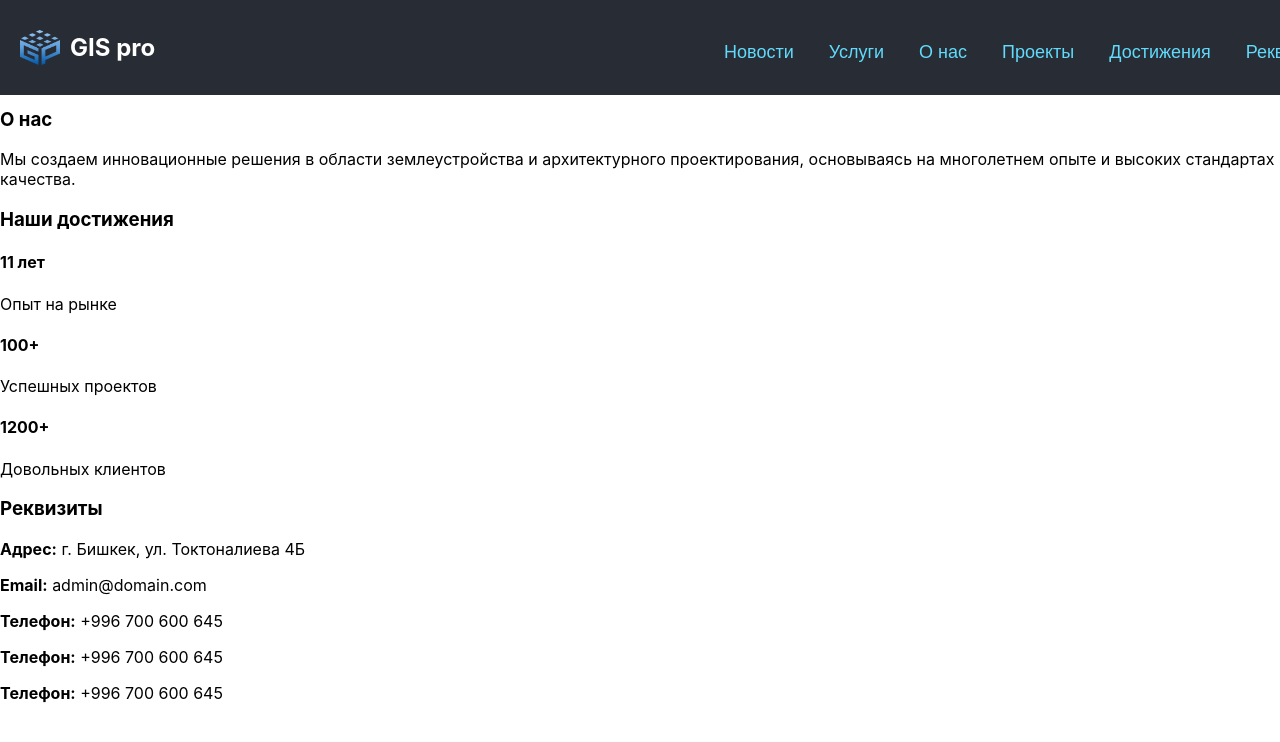
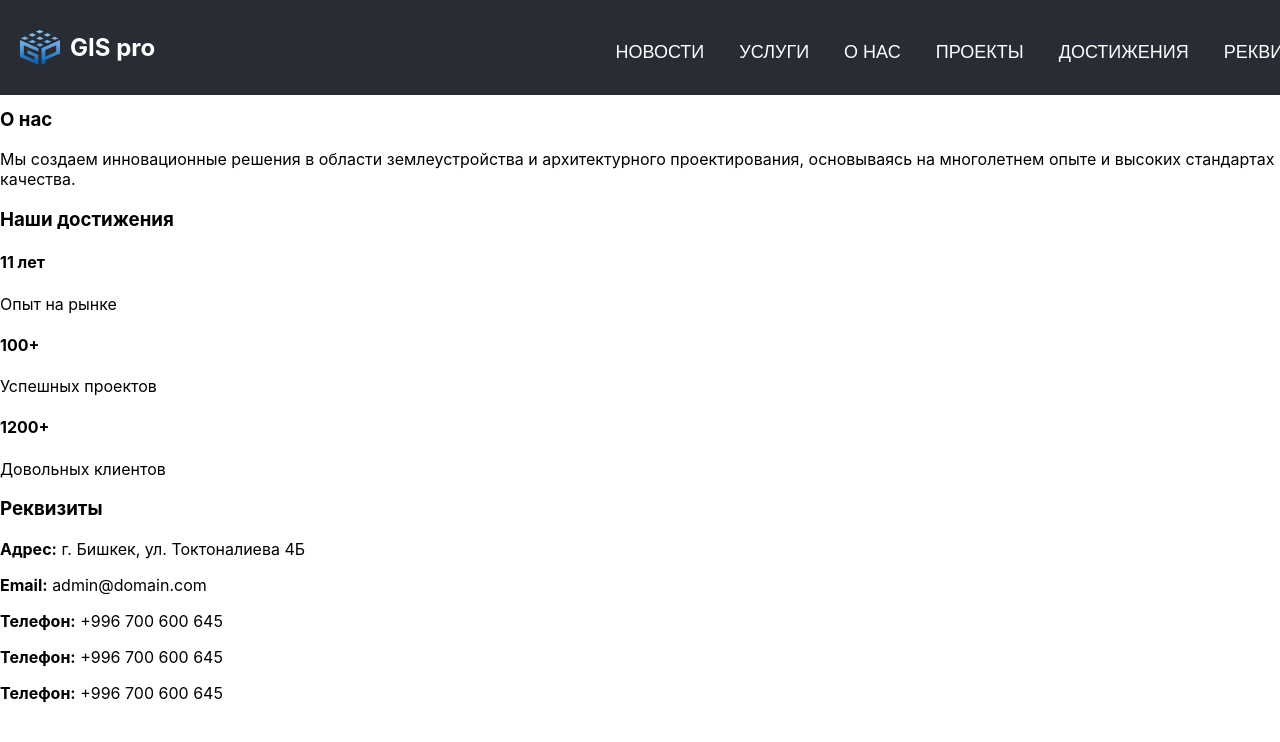
Before and after one commit to nuray12345/app, a React (Create React App) app: page / in a window 1280 px wide. Shown: the top 742 px of the page. Built offline with nearby package versions, Linux system fonts and the light colour scheme.

Commit message:
добавила стилизацию для кнопок😎. ты баэль пока улучшай, я займусь паралаксом

```diff
--- a/src/front/components/Button/Button.jsx
+++ b/src/front/components/Button/Button.jsx
@@ -10,5 +10,4 @@ const Button = ({ children, onClick }) => {
     );
 };
 
-// Экспорт компонента
 export default Button;
--- a/src/front/components/Button/Button.sass
+++ b/src/front/components/Button/Button.sass
@@ -1,77 +1,20 @@
-// $primary-color: #252A2E;
-// $secondary-color: #DAA520;
-// $hover-color: #f3b73d;
+.button
+  background: none
+  border: none
+  color: white
+  font-size: 18px
+  font-weight: 500
+  text-transform: uppercase
+  cursor: pointer
+  transition: color 0.3s ease, transform 0.3s ease
 
-// @mixin button-style {
-//   padding: 10px;
-//   border: none;
-//   border-radius: 5px;
-//   cursor: pointer;
-//   font-size: 16px;
-//   transition: 0.3s;
-// }
+  &:hover
+    color: goldenrod
+    transform: scale(1.05)
 
-// .button {
-//   background: none;
-//   border: none;
-//   color: inherit;
-//   text-decoration: underline;
-//   font-size: inherit;
-//   cursor: pointer;
-//   padding: 0;
-//   transition: color 0.3s;
+  &:focus
+    outline: none
+    box-shadow: 0 0 0 3px rgba(97, 218, 251, 0.5)
 
-//   &:hover {
-//     color: $hover-color;
-//   }
-// }
-
-// .contact-form-container {
-//   background: $primary-color;
-//   color: white;
-//   padding: 40px;
-//   text-align: center;
-
-//   h3 {
-//     margin-bottom: 20px;
-//   }
-
-//   form {
-//     max-width: 500px;
-//     margin: 0 auto;
-//     display: flex;
-//     flex-direction: column;
-//     gap: 15px;
-//   }
-
-//   input,
-//   textarea {
-//     width: 100%;
-//     padding: 10px;
-//     border: none;
-//     border-radius: 5px;
-//   }
-
-//   button {
-//     background: $secondary-color;
-//     color: $primary-color;
-//     @include button-style;
-
-//     &:hover {
-//       background: $hover-color;
-//     }
-//   }
-// }
-
-// .social-buttons {
-//   background-color: $primary-color;
-//   @include flex-center;
-//   gap: 15px;
-// }
-
-// .social-buttons {
-//     height: auto;
-// }
-// .social-01 {
-//     height: auto;
-// }
+  &:active
+    transform: scale(0.98)
--- a/src/front/components/Header/Header.jsx
+++ b/src/front/components/Header/Header.jsx
@@ -5,7 +5,7 @@ import './Header.sass';
 export default function Header() {
     // Объявляем функцию handleClick
     const handleClick = (type) => {
-        console.log(type); // Можешь заменить на нужную логику
+        console.log(type);
     };
 
     return (
@@ -16,15 +16,7 @@ export default function Header() {
                     <img src="/logo.png" alt="Logo" width="40" height="35" />
                     GIS pro
                 </a>
-                <button
-                    className="navbar-toggler"
-                    type="button"
-                    data-bs-toggle="collapse"
-                    data-bs-target="#navbarNav"
-                    aria-controls="navbarNav"
-                    aria-expanded="false"
-                    aria-label="Toggle navigation"
-                >
+                <button className="navbar-toggler" type="button" data-bs-toggle="collapse" data-bs-target="#navbarNav">
                     <span className="navbar-toggler-icon"></span>
                 </button>
                 <div className="collapse navbar-collapse" id="navbarNav">
--- a/src/front/components/Header/Header.sass
+++ b/src/front/components/Header/Header.sass
@@ -41,16 +41,6 @@
     .nav-item
       list-style: none
 
-      button
-        background: none
-        border: none
-        color: #61dafb
-        font-size: 18px
-        cursor: pointer
-        transition: color 0.3s
-
-        &:hover
-          color: white
 
   // Адаптивность
   @media (max-width: 992px)
```
